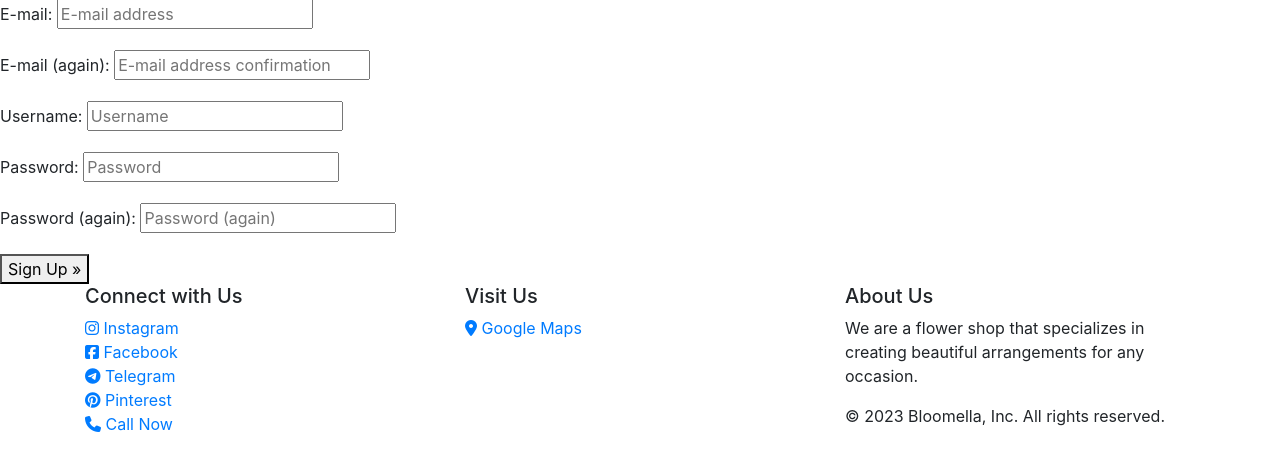
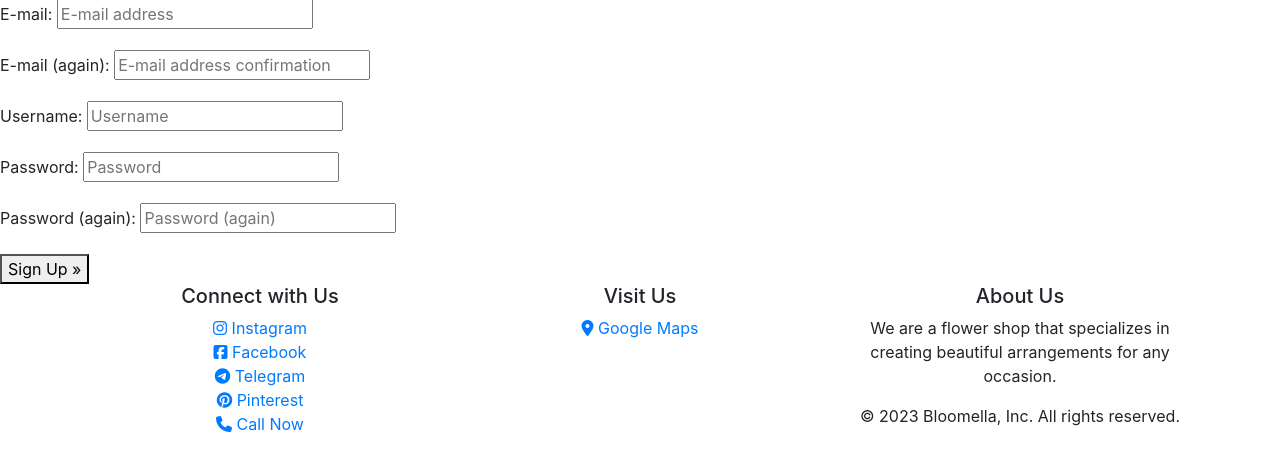
Before and after one commit to StanislavDitsan/Bloomella, a Django app: page /accounts/signup/ in a window 1280 px wide. Shown: the part 193-664 px from the top of the page. Run offline with Django 3.2, Linux system fonts and the light colour scheme; some libraries are stand-ins or nearby versions.

Commit message:
Styled footer, aligned it to center

```diff
--- a/static/css/base.css
+++ b/static/css/base.css
@@ -65,3 +65,11 @@
     width: 100px;
     height: 100px;
 }
+
+/*------------ Footer / base.html */
+footer {
+    bottom: 0;
+    left: 0;
+    right: 0;
+    text-align: center;
+}
```
